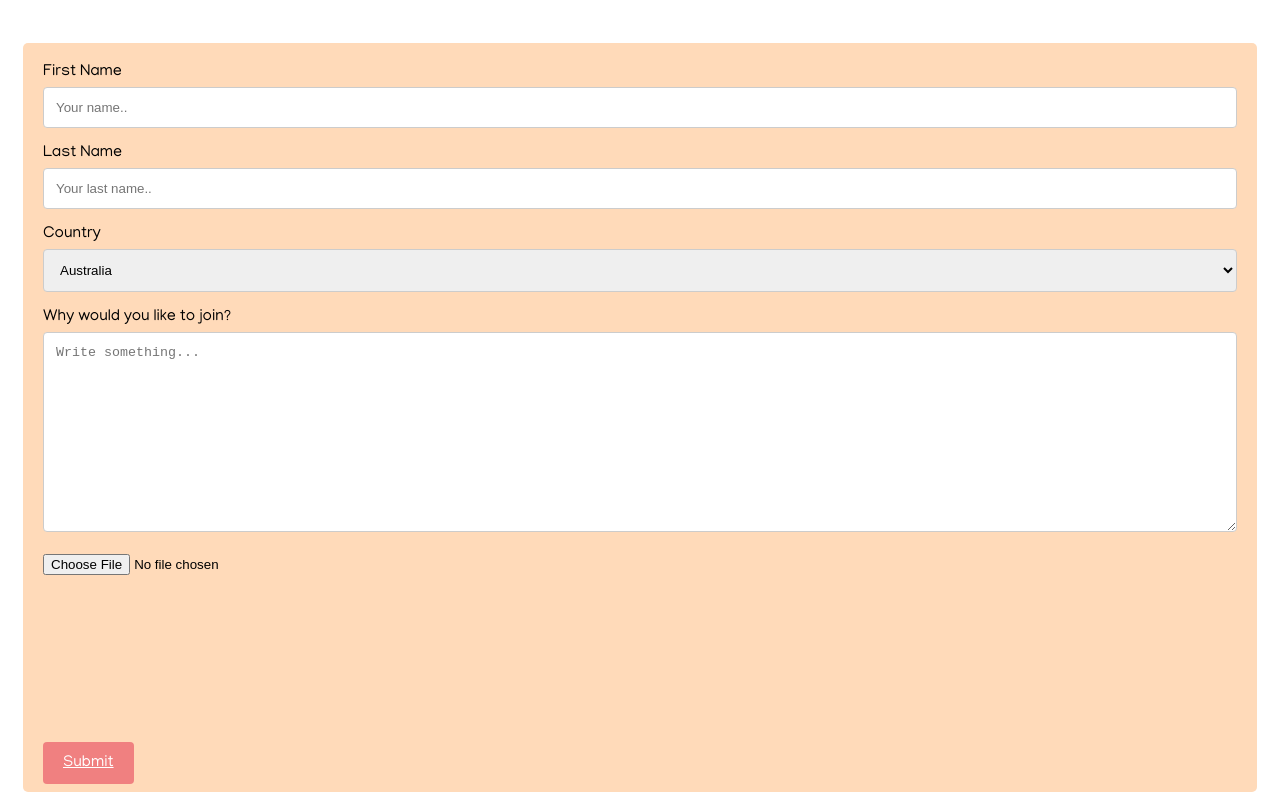
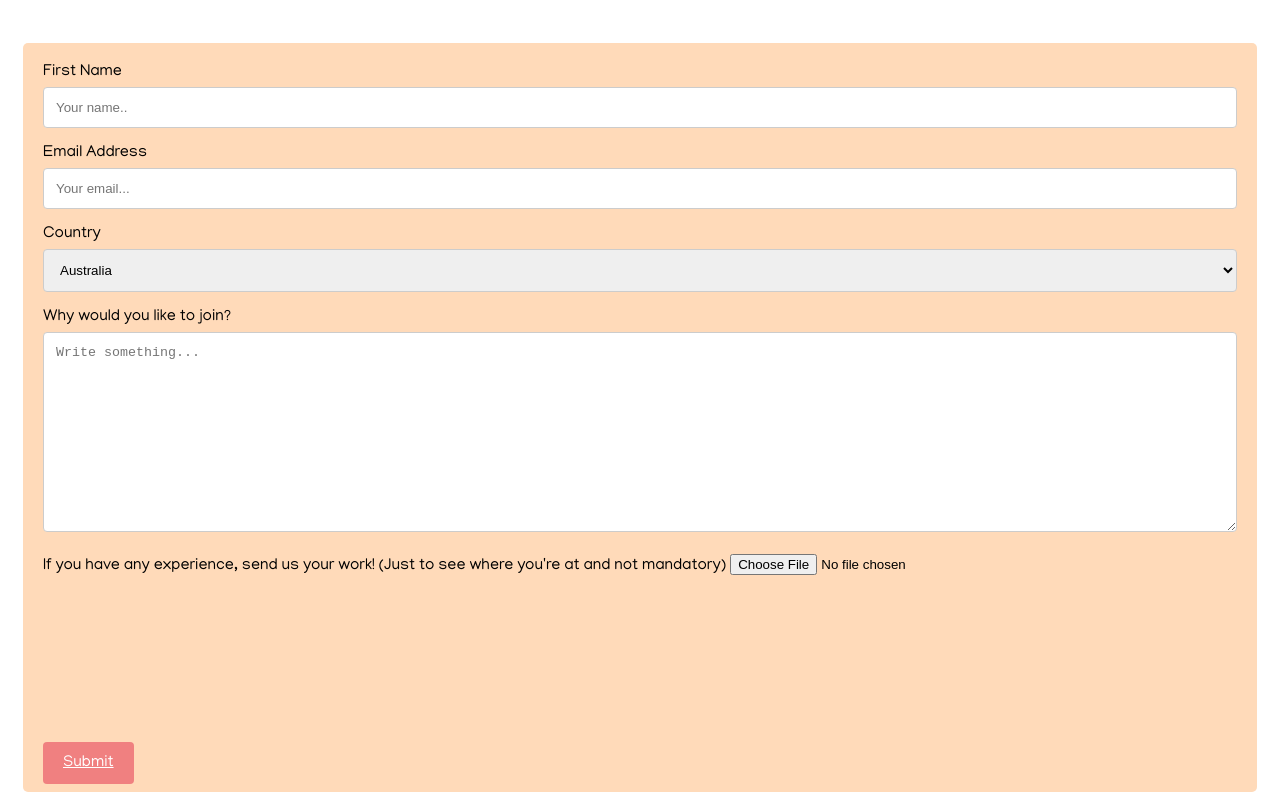
Before and after one commit to codekittie/csschick, a plain HTML site: page contact.html in a window 1280 px wide. Shown: the part 382-1182 px from the top of the page. Drawn offline with Linux system fonts and the light colour scheme; a script that the page names is missing; a web font is replaced by a local one.

Commit message:
Added upload file

```diff
--- a/contact.html
+++ b/contact.html
@@ -21,7 +21,7 @@
         <h3>Get in touch with us if you have any questions or doubts</h3>
     </div>
     <ul>
-        <li><a href="csschick.html">Home</a></li>
+        <li><a href="index.html">Home</a></li>
         <li><a href="services.html">Services</a></li>
         <li><a class="active" href="contact.html">Contact Us</a></li>
         <li><a href="about.html">Our purpose</a></li>
@@ -34,8 +34,8 @@
           <label for="fname">First Name</label>
           <input type="text" id="fname" name="firstname" placeholder="Your name..">
 
-          <label for="lname">Last Name</label>
-          <input type="text" id="lname" name="lastname" placeholder="Your last name..">
+          <label for="lname">Email Address</label>
+          <input type="text" id="lname" name="lastname" placeholder="Your email...">
 
           <label for="country">Country</label>
           <select id="country" name="Region">
@@ -52,7 +52,8 @@
           <label for="subject">Why would you like to join?</label>
           <textarea id="subject" name="subject" placeholder="Write something..." style="height:200px"></textarea>
 
-          <input type="file" id="myfile" name="myfile" placeholder="Sumbit" style="height:200px">
+          <label for="myfile">If you have any experience, send us your work! (Just to see where you're at and not mandatory)</label>
+          <input type="file" id="myfile" name="myfile" placeholder="Upload file" style="height:200px">
           <div class="field">
             <div data-netlify-recaptcha="true"></div>
           </div>
```
